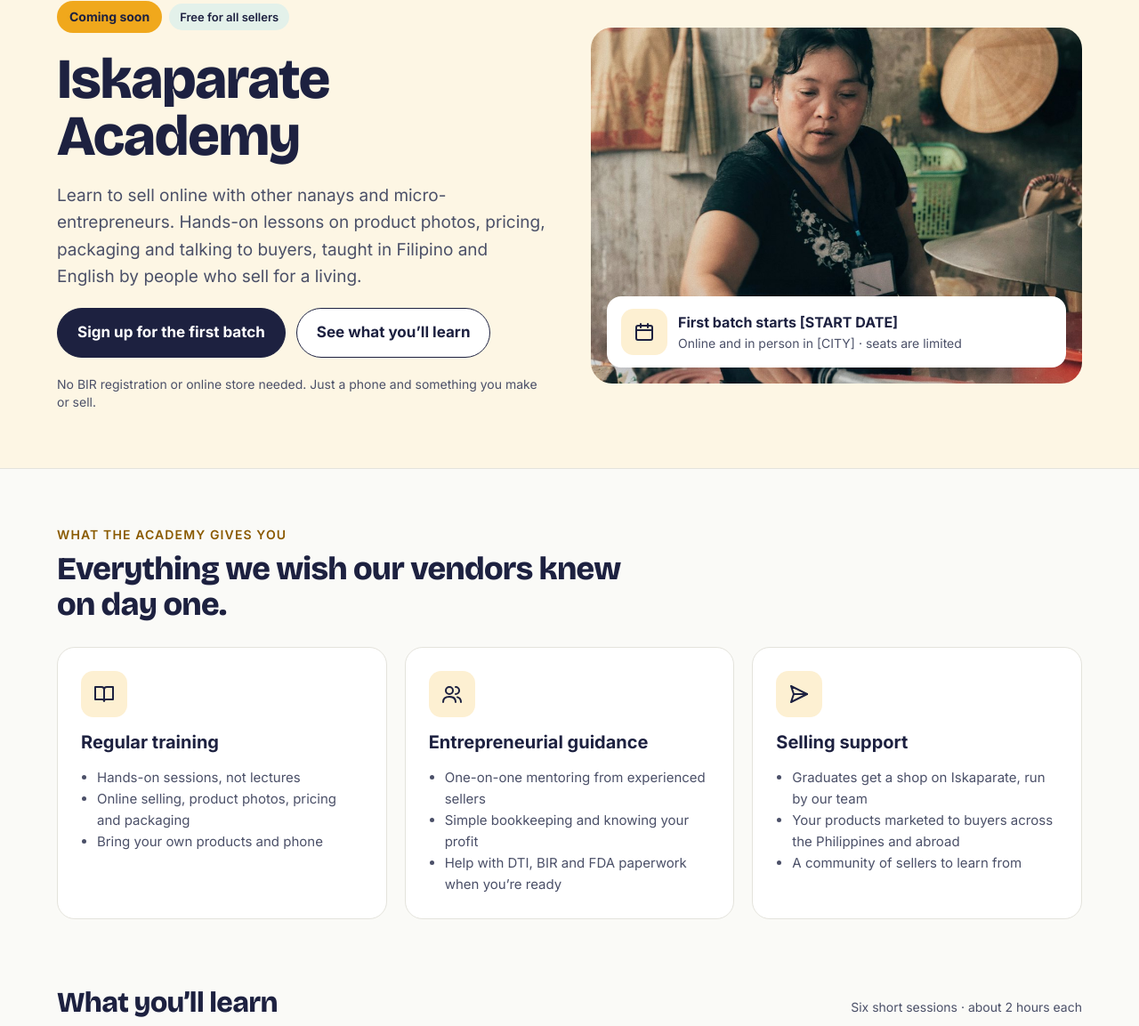
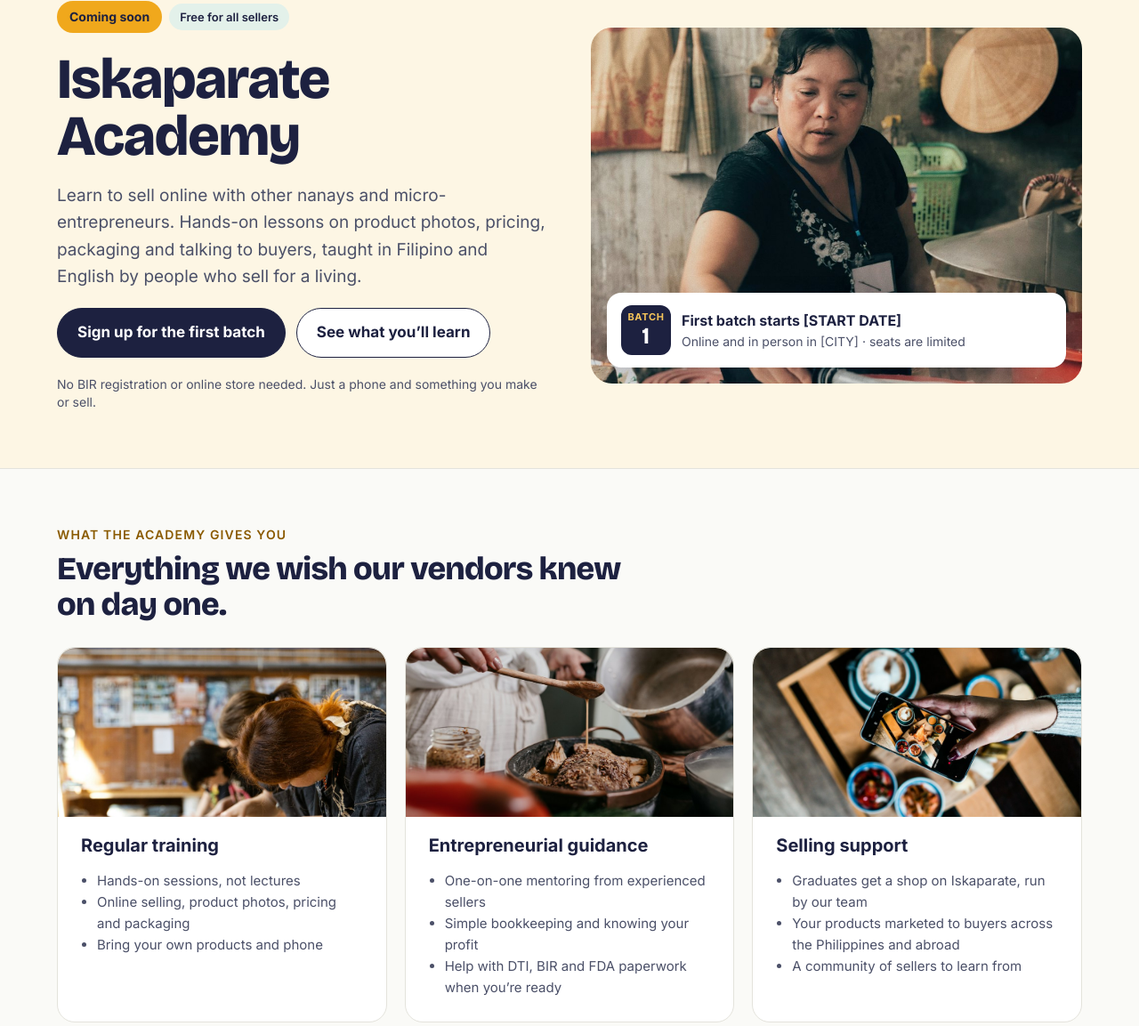
Before and after one commit to Shok1to/iskaparate-website, a plain HTML site: page academy.html in a window 1280 px wide. Shown: the part 240-1393 px from the top of the page at 89% size. Drawn offline with nearby package versions, Linux system fonts and the light colour scheme.

Commit message:
Replace Academy icon tiles with photos and a batch badge
Co-Authored-By: Claude Opus 5.5 <noreply@anthropic.com>

```diff
--- a/academy.html
+++ b/academy.html
@@ -14,8 +14,10 @@
   .ac-hero .container { padding-top: 56px; padding-bottom: 64px; }
   .ac-photo { position: relative; min-height: 400px; border-radius: 24px; }
   .ac-float { position: absolute; left: 18px; bottom: 18px; right: 18px; background: var(--white); border-radius: 16px; padding: 14px 16px; box-shadow: 0 10px 30px rgba(29,33,64,.18); display: flex; gap: 12px; align-items: center; }
-  .ac-icon { width: 52px; height: 52px; border-radius: 14px; background: var(--cream); display: inline-flex; align-items: center; justify-content: center; flex: none; color: var(--navy); }
-  .ac-pillar { padding: 26px; border-radius: 20px; }
+  .ac-stamp { flex: none; width: 56px; height: 56px; border-radius: 12px; background: var(--navy); color: var(--gold-soft); display: inline-flex; flex-direction: column; align-items: center; justify-content: center; font-size: 11px; font-weight: 700; text-transform: uppercase; letter-spacing: .06em; line-height: 1; }
+  .ac-stamp b { font-family: var(--display); font-size: 26px; color: var(--white); margin-top: 3px; }
+  .ac-pic { margin: -26px -26px 4px; height: 190px; border-radius: 20px 20px 0 0; }
+  .ac-pillar { padding: 26px; border-radius: 20px; overflow: hidden; }
   .ac-pillar ul { margin: 0; padding-left: 18px; color: var(--text-2); line-height: 1.6; font-size: 15px; }
   .ac-module { display: flex; gap: 14px; align-items: flex-start; padding: 18px; border-radius: 16px; background: var(--white); border: 1px solid var(--line); }
   .ac-num { width: 36px; height: 36px; border-radius: 999px; background: var(--navy); color: var(--white); font-weight: 700; display: inline-flex; align-items: center; justify-content: center; flex: none; }
@@ -56,7 +58,7 @@
     </div>
     <div class="ph ac-photo"><img src="assets/img/seller.jpg" alt="A Filipino seller with her products">
       <div class="ac-float">
-        <span class="ac-icon" aria-hidden="true"><svg width="24" height="24" viewBox="0 0 24 24" fill="none" stroke="currentColor" stroke-width="2" stroke-linecap="round" stroke-linejoin="round"><rect x="3" y="5" width="18" height="16" rx="2"/><path d="M3 10h18M8 3v4M16 3v4"/></svg></span>
+        <span class="ac-stamp" aria-hidden="true">Batch<b>1</b></span>
         <span class="stack" style="--g:2px"><span class="bold">First batch starts [START DATE]</span><span class="small muted">Online and in person in [CITY] · seats are limited</span></span>
       </div>
     </div>
@@ -70,18 +72,18 @@
   </div>
   <div class="grid" style="--min:280px;--g:20px">
     <article class="card ac-pillar stack" style="--g:14px">
-      <span class="ac-icon" aria-hidden="true"><svg width="24" height="24" viewBox="0 0 24 24" fill="none" stroke="currentColor" stroke-width="2" stroke-linecap="round" stroke-linejoin="round"><path d="M2 4h7a3 3 0 013 3v13a2 2 0 00-2-2H2zM22 4h-7a3 3 0 00-3 3v13a2 2 0 012-2h8z"/></svg></span>
-      <h3 class="bold" style="font-size:20px">Regular training</h3>
+      <div class="ph ac-pic"><img src="assets/img/ac-class.jpg" alt="Women learning at a hands-on workshop table" loading="lazy"></div>
+<h3 class="bold" style="font-size:20px">Regular training</h3>
       <ul><li>Hands-on sessions, not lectures</li><li>Online selling, product photos, pricing and packaging</li><li>Bring your own products and phone</li></ul>
     </article>
     <article class="card ac-pillar stack" style="--g:14px">
-      <span class="ac-icon" aria-hidden="true"><svg width="24" height="24" viewBox="0 0 24 24" fill="none" stroke="currentColor" stroke-width="2" stroke-linecap="round" stroke-linejoin="round"><circle cx="9" cy="8" r="4"/><path d="M2 21c0-4 3-6 7-6s7 2 7 6"/><path d="M16 4a4 4 0 010 8M22 21c0-3-2-5-4-5.6"/></svg></span>
-      <h3 class="bold" style="font-size:20px">Entrepreneurial guidance</h3>
+      <div class="ph ac-pic"><img src="assets/img/kitchen.jpg" alt="Cooking in a home kitchen" loading="lazy"></div>
+<h3 class="bold" style="font-size:20px">Entrepreneurial guidance</h3>
       <ul><li>One-on-one mentoring from experienced sellers</li><li>Simple bookkeeping and knowing your profit</li><li>Help with DTI, BIR and FDA paperwork when you’re ready</li></ul>
     </article>
     <article class="card ac-pillar stack" style="--g:14px">
-      <span class="ac-icon" aria-hidden="true"><svg width="24" height="24" viewBox="0 0 24 24" fill="none" stroke="currentColor" stroke-width="2" stroke-linecap="round" stroke-linejoin="round"><path d="M3 3l18 9-18 9 3-9z"/><path d="M6 12h15"/></svg></span>
-      <h3 class="bold" style="font-size:20px">Selling support</h3>
+      <div class="ph ac-pic"><img src="assets/img/ac-phone.jpg" alt="Taking a phone photo of a meal" loading="lazy"></div>
+<h3 class="bold" style="font-size:20px">Selling support</h3>
       <ul><li>Graduates get a shop on Iskaparate, run by our team</li><li>Your products marketed to buyers across the Philippines and abroad</li><li>A community of sellers to learn from</li></ul>
     </article>
   </div>
--- a/assets/js/site.js
+++ b/assets/js/site.js
@@ -165,7 +165,7 @@
     <a href="index.html#categories" data-i18n="categories">Categories</a>
     <a href="index.html#wholesale" data-i18n="wholesale">Wholesale</a>
     <a href="sell.html"${cur('sell')} data-i18n="sell">Become a vendor</a>
-    <a href="academy.html" class="nav-academy"${cur('academy')}><svg width="18" height="18" viewBox="0 0 24 24" fill="none" stroke="currentColor" stroke-width="2" stroke-linecap="round" stroke-linejoin="round" aria-hidden="true"><path d="M22 10L12 5 2 10l10 5 10-5z"/><path d="M6 12v5c3 2 9 2 12 0v-5"/></svg><span data-i18n="academy">Iskaparate Academy</span><span class="nav-new">Free</span></a>
+    <a href="academy.html" class="nav-academy"${cur('academy')}><span data-i18n="academy">Iskaparate Academy</span><span class="nav-new">Free</span></a>
     <a href="cart.html" class="cart-link"${cur('cart')}>
       <svg width="22" height="22" viewBox="0 0 24 24" fill="none" stroke="#1D2140" stroke-width="1.8" stroke-linecap="round" stroke-linejoin="round" aria-hidden="true"><path d="M3 4h2l2.4 11.2a2 2 0 002 1.6h7.7a2 2 0 002-1.5L21 8H6.2"/><circle cx="10" cy="20" r="1.4"/><circle cx="17" cy="20" r="1.4"/></svg>
       <span data-i18n="cart">Cart</span><span class="cart-count" aria-label="items in cart">0</span>
```
Also changed, not shown: assets/img/ac-class.jpg (added), assets/img/ac-phone.jpg (added), 1 other file.
